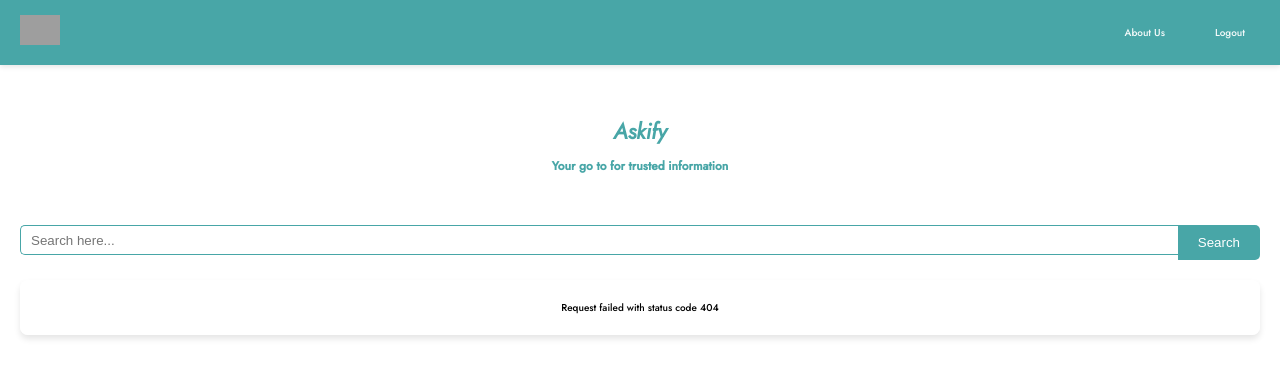
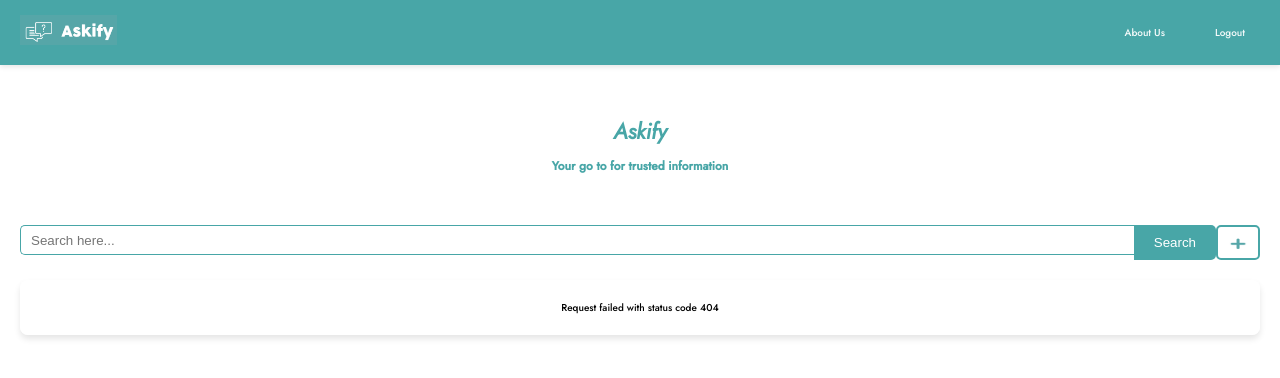
Before and after one commit to rawan-ghobar/Article, a PHP site: page /home.html in a window 1280 px wide. Shown: the top 378 px of the page. Run offline with PHP 8.4, Linux system fonts and the light colour scheme; grey boxes are pictures that could not be loaded.

Commit message:
Adding + button

```diff
--- a/Article-client/css/style.css
+++ b/Article-client/css/style.css
@@ -219,6 +219,28 @@ a {
     background-color: #3a9697;
 }
 
+.search-form button#addNewBtn {
+    border: 2px solid #48A6A7;
+    background-color: transparent;
+    color: #48A6A7;
+    padding: 5px 10px;
+    border-radius: 5px;
+    cursor: pointer;
+    display: flex;
+    align-items: center;
+    justify-content: center;
+}
+
+.search-form button#addNewBtn:hover {
+    background-color: #48A6A7;
+    color: white;
+}
+
+.search-form img {
+    width: 20px;
+    height: 20px;
+}
+
 
 @font-face {
     font-family: "Jost";
--- a/Article-client/home.html
+++ b/Article-client/home.html
@@ -12,11 +12,11 @@
 <body>
     <div class="navbar">
         <div class="logo-section">
-            <a href="home.html"><img src="/wallet-client/assets/images/logo2.png" alt="Yalla Pay Logo"></a>
+            <a href="home.html"><img src="/Article-client/assets/images/logo.png" alt="Askify logo"></a>
         </div>
         <div class="nav-links">
             <a href="aboutus.html">About Us</a>
-            <a href="login.html">Logout</a>
+            <a href="index.html">Logout</a>
         </div>
     </div>
 
@@ -27,6 +27,7 @@
         <form id="searchForm" class="search-form">
             <input type="text" name="query" id="searchQuery" placeholder="Search here..." required>
             <button type="submit">Search</button>
+            <button type="button" id="addNewBtn"><img src="/Article-client/assets/images/plus-icon.png" alt="Add New"></button>
         </form>
 
         <div id="faqsContainer" class="box"></div>
```
Also changed, not shown: Article-client/assets/images/logo.png (added), Article-client/assets/images/plus-icon.png (added).
